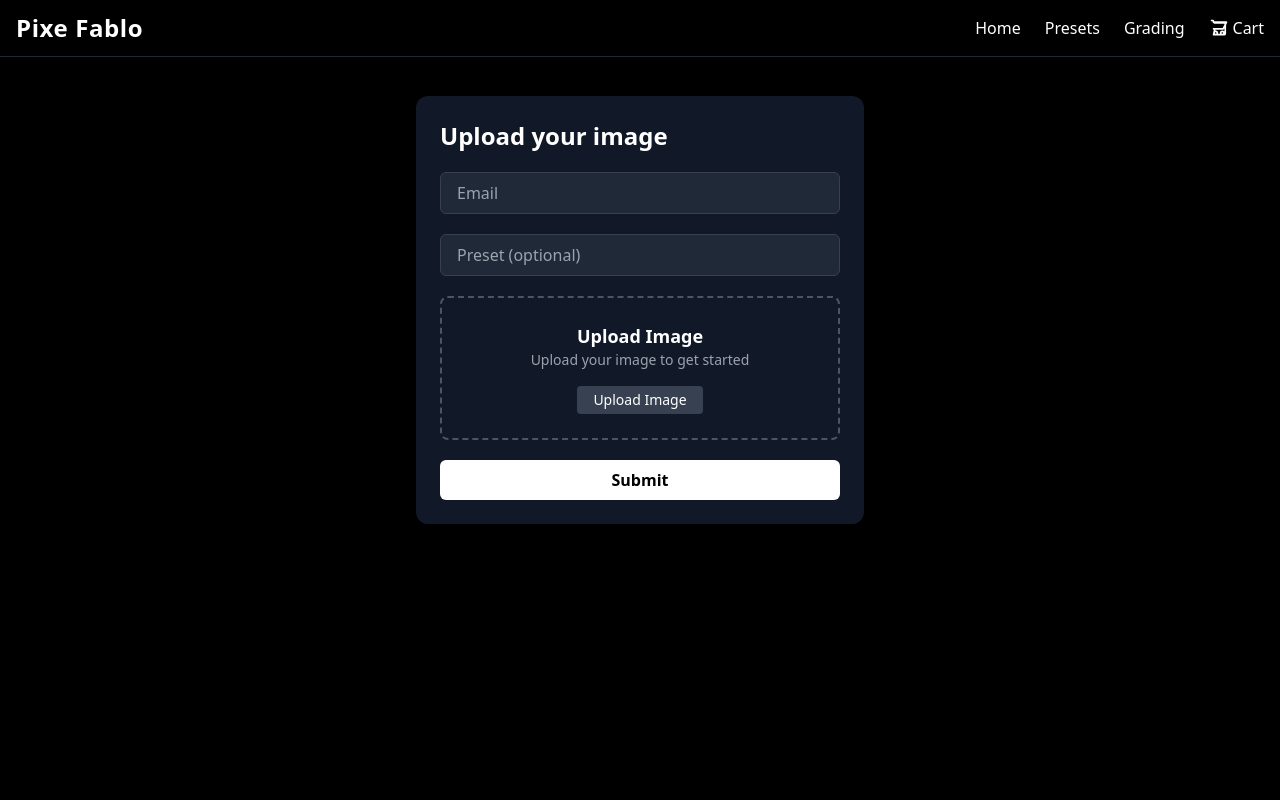
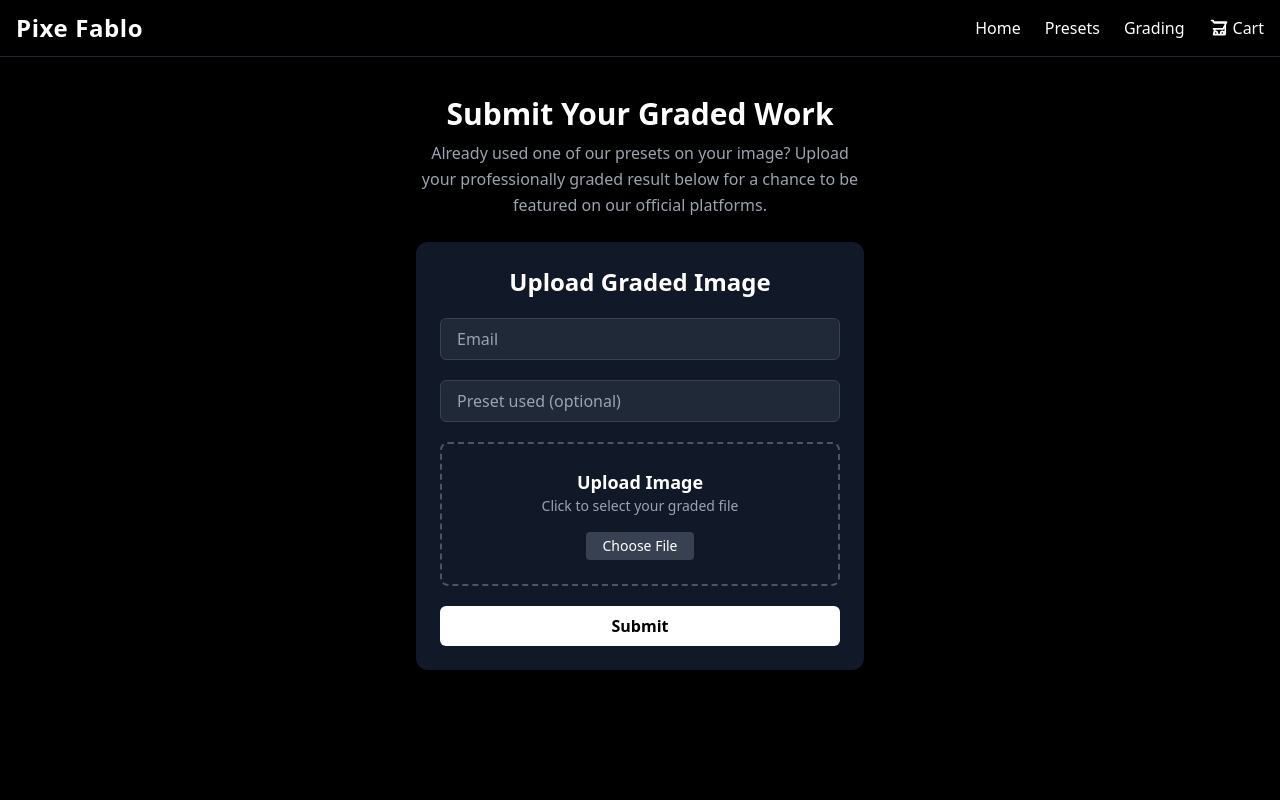
Before and after one commit to adbhargav/pixel, a React (Vite) app: page /grading in a window 1280 px wide. Shown: the top 800 px of the page. Built offline with nearby package versions, Linux system fonts and the light colour scheme.

Commit message:
Grading.jsx

```diff
--- a/src/pages/Grading.jsx
+++ b/src/pages/Grading.jsx
@@ -20,21 +20,33 @@ export default function Grading() {
   function handleSubmit(e) {
     e.preventDefault();
     if (!email || !selectedFile) {
-      alert("Please fill in the email and upload an image.");
+      alert("Please fill in the email and upload your graded image.");
       return;
     }
 
-    alert(`Submitted:\nEmail: ${email}\nPreset: ${preset}\nFile: ${selectedFile.name}`);
+    alert(
+      `Submitted:\nEmail: ${email}\nPreset: ${preset}\nFile: ${selectedFile.name}`
+    );
     // TODO: Add upload logic here
   }
 
   return (
-    <div className="min-h-screen w-full bg-black text-white pt-24 pb-16 flex flex-col items-center">
+    <div className="min-h-screen w-full bg-black text-white pt-24 pb-16 flex flex-col items-center px-4">
+      {/* ---- Description / Context ---- */}
+      <div className="max-w-md mb-6 text-center">
+        <h1 className="text-3xl font-bold mb-2">Submit Your Graded Work</h1>
+        <p className="text-gray-400 leading-relaxed">
+          Already used one of our presets on your image? Upload your professionally graded
+          result below for a chance to be featured on our official platforms.
+        </p>
+      </div>
+
+      {/* ---- Original Form size/styling kept ---- */}
       <form
         onSubmit={handleSubmit}
         className="max-w-md w-full bg-gray-900 rounded-xl shadow-lg p-6 flex flex-col space-y-5"
       >
-        <h2 className="text-2xl font-bold">Upload your image</h2>
+        <h2 className="text-2xl font-bold text-center">Upload Graded Image</h2>
 
         <input
           type="email"
@@ -47,7 +59,7 @@ export default function Grading() {
 
         <input
           type="text"
-          placeholder="Preset (optional)"
+          placeholder="Preset used (optional)"
           className="px-4 py-2 bg-gray-800 border border-gray-700 rounded-md text-white focus:outline-none"
           value={preset}
           onChange={(e) => setPreset(e.target.value)}
@@ -58,13 +70,13 @@ export default function Grading() {
           className="cursor-pointer border-2 border-dashed border-gray-600 p-6 rounded-lg text-center hover:border-gray-400 transition"
         >
           <h3 className="text-lg font-semibold">Upload Image</h3>
-          <p className="text-sm text-gray-400">Upload your image to get started</p>
+          <p className="text-sm text-gray-400">Click to select your graded file</p>
           <div className="mt-4">
             <button
               type="button"
               className="bg-gray-700 px-4 py-1 text-white text-sm rounded hover:bg-gray-600"
             >
-              Upload Image
+              Choose File
             </button>
           </div>
         </div>
@@ -78,14 +90,14 @@ export default function Grading() {
         />
 
         {selectedFile && (
-          <div className="text-green-400 font-medium text-sm">
+          <div className="text-green-400 font-medium text-sm text-center">
             Selected: {selectedFile.name}
           </div>
         )}
 
         <button
           type="submit"
-          className="mt-4 bg-white text-black font-semibold py-2 rounded-md hover:bg-gray-200 transition"
+          className="mt-2 bg-white text-black font-semibold py-2 rounded-md hover:bg-gray-200 transition"
         >
           Submit
         </button>
```
